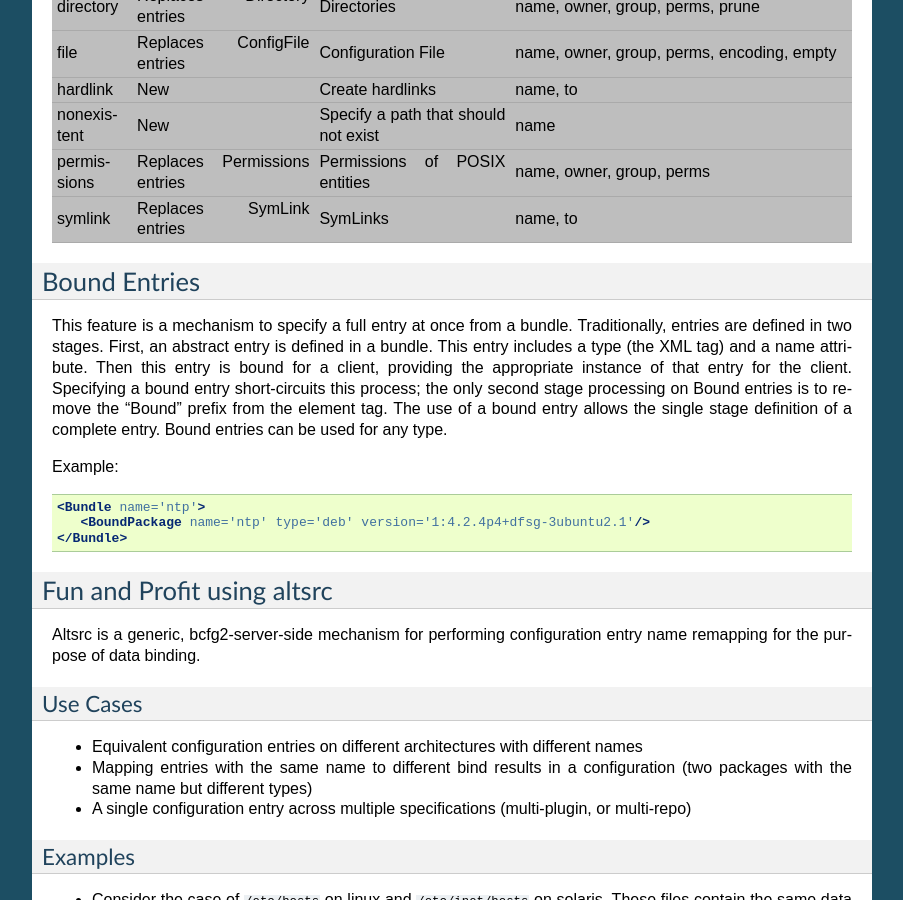
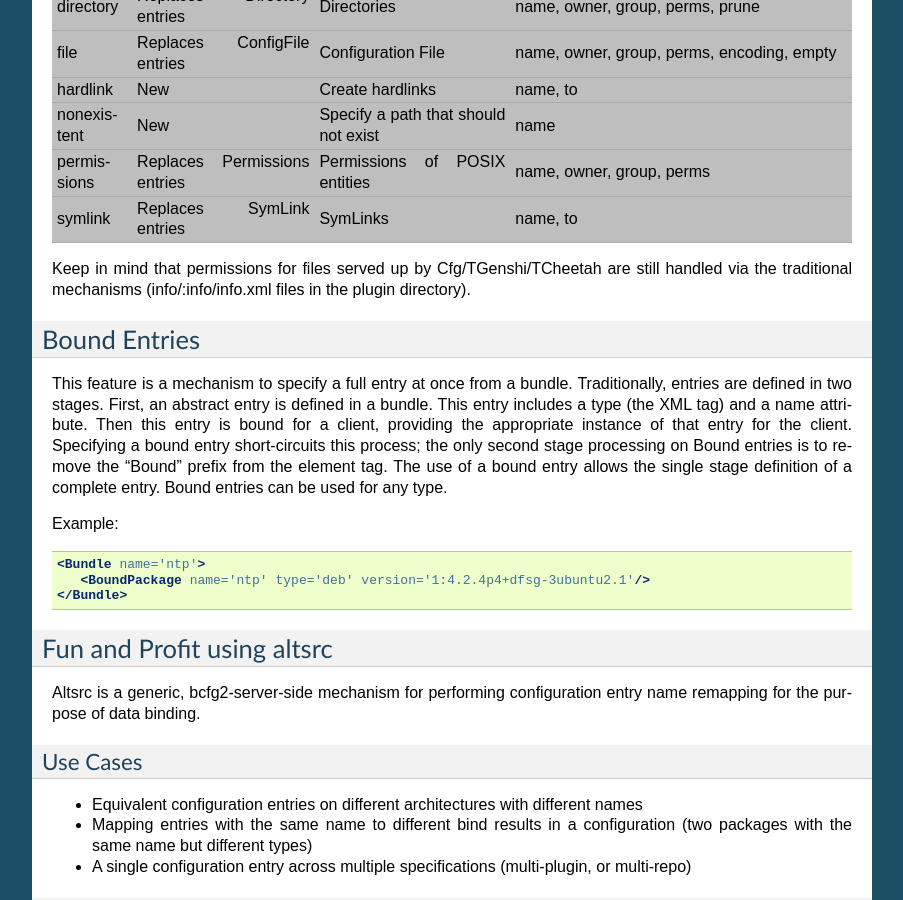
Before and after one commit to Bcfg2/bcfg2, a Sphinx documentation site: the page built from doc/server/configurationentries.txt, in a window 1280 px wide and 900 px high, scrolled down 877 px. Shown: the whole window, without its empty margins (198-1101 px from the left). Built offline with Sphinx 7.4.7, drawn with Linux system fonts in a browser that asks for light colours.

Commit message:
doc: Add note about the handling of permissions for Path entries
Signed-off-by: Sol Jerome <solj@ices.utexas.edu>

git-svn-id: https://svn.mcs.anl.gov/repos/bcfg/trunk/bcfg2@5843 ce84e21b-d406-0410-9b95-82705330c041

```diff
--- a/doc/server/configurationentries.txt
+++ b/doc/server/configurationentries.txt
@@ -79,6 +79,10 @@ the *type* and any other necessary attributes in `Rules`_.
 | symlink     | Replaces SymLink     | SymLinks        | name, to                 |
 |             | entries              |                 |                          |
 +-------------+----------------------+-----------------+--------------------------+
+
+Keep in mind that permissions for files served up by Cfg/TGenshi/TCheetah
+are still handled via the traditional mechanisms (info/:info/info.xml
+files in the plugin directory).
 
 .. _boundentries:
 
```
